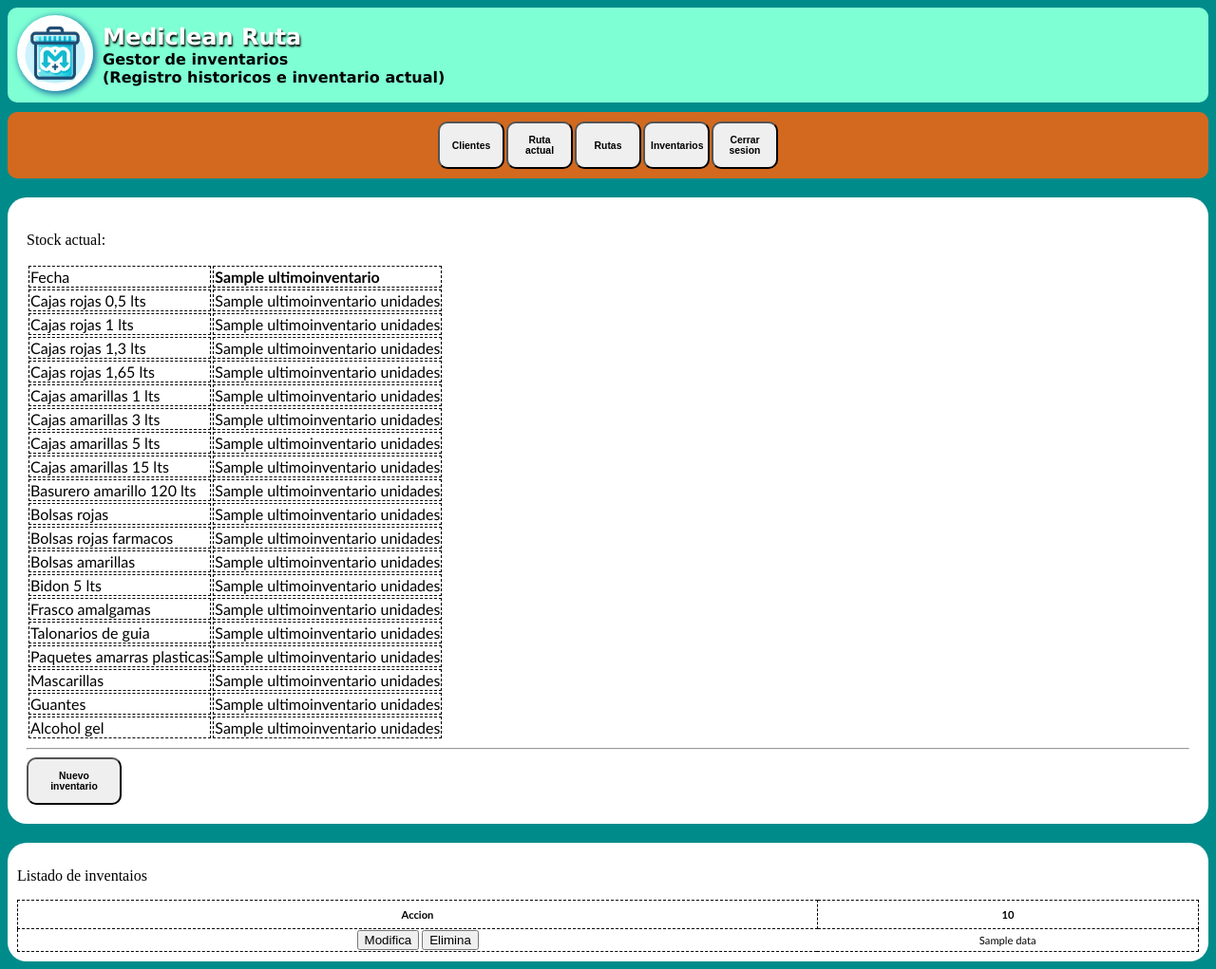
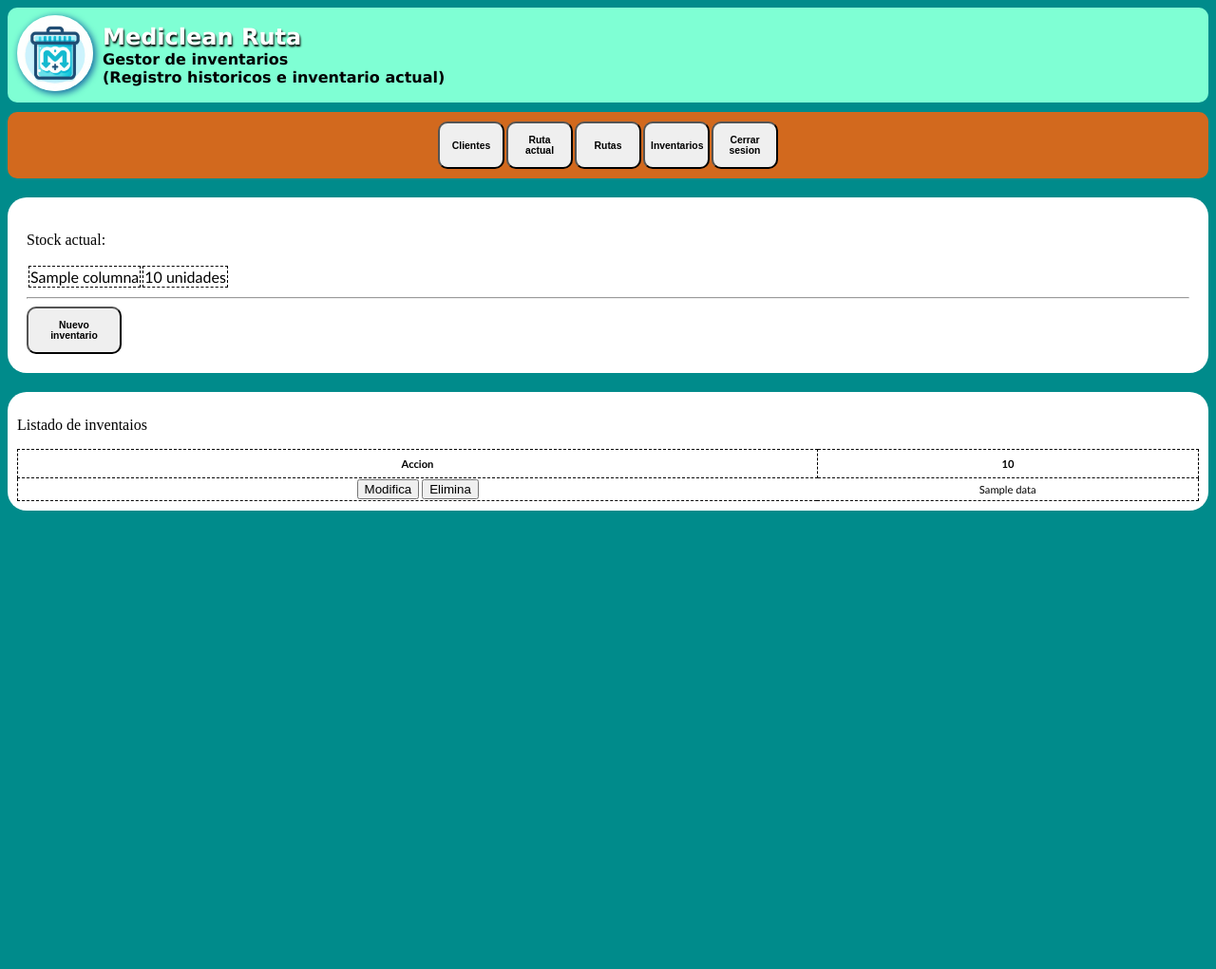
Before and after one commit to Ishovias/mc-ruta-admin, a Flask app: template templates/inventarios.html in a window 1280 px wide. Shown: the whole page at 95% size. After the commit the page ends 538 px from the top, so only its background shows below. Run offline with Flask 3, Linux system fonts and the light colour scheme; the template is opened without the code that fills it: most values are stand-ins (such as "Sample title", 1, 10 or a date in 2020).

Commit message:
Trabajando en sistema de stock

```diff
--- a/templates/inventarios.html
+++ b/templates/inventarios.html
@@ -10,26 +10,9 @@
 <p>Stock actual:</p>
 <table id="inventarioactual">
      <tbody>
-          <tr><td>Fecha</td><td><strong>{{ datos.ultimoinventario.0 }}</strong></td></tr>
-          <tr><td>Cajas rojas 0,5 lts</td><td>{{ datos.ultimoinventario.1 }} unidades</td></tr>
-          <tr><td>Cajas rojas 1 lts</td><td>{{ datos.ultimoinventario.2 }} unidades</td></tr>
-          <tr><td>Cajas rojas 1,3 lts</td><td>{{ datos.ultimoinventario.3 }} unidades</td></tr>
-          <tr><td>Cajas rojas 1,65 lts</td><td>{{ datos.ultimoinventario.4 }} unidades</td></tr>
-          <tr><td>Cajas amarillas 1 lts</td><td>{{ datos.ultimoinventario.5 }} unidades</td></tr>
-          <tr><td>Cajas amarillas 3 lts</td><td>{{ datos.ultimoinventario.6 }} unidades</td></tr>
-          <tr><td>Cajas amarillas 5 lts</td><td>{{ datos.ultimoinventario.7 }} unidades</td></tr>
-          <tr><td>Cajas amarillas 15 lts</td><td>{{ datos.ultimoinventario.8 }} unidades</td></tr>
-          <tr><td>Basurero amarillo 120 lts</td><td>{{ datos.ultimoinventario.9 }} unidades</td></tr>
-          <tr><td>Bolsas rojas</td><td>{{ datos.ultimoinventario.10 }} unidades</td></tr>
-          <tr><td>Bolsas rojas farmacos</td><td>{{ datos.ultimoinventario.11 }} unidades</td></tr>
-          <tr><td>Bolsas amarillas</td><td>{{ datos.ultimoinventario.12 }} unidades</td></tr>
-          <tr><td>Bidon 5 lts</td><td>{{ datos.ultimoinventario.13 }} unidades</td></tr>
-          <tr><td>Frasco amalgamas</td><td>{{ datos.ultimoinventario.14 }} unidades</td></tr>
-          <tr><td>Talonarios de guia</td><td>{{ datos.ultimoinventario.15 }} unidades</td></tr>
-          <tr><td>Paquetes amarras plasticas</td><td>{{ datos.ultimoinventario.16 }} unidades</td></tr>
-          <tr><td>Mascarillas</td><td>{{ datos.ultimoinventario.17 }} unidades</td></tr>
-          <tr><td>Guantes</td><td>{{ datos.ultimoinventario.18 }} unidades</td></tr>
-          <tr><td>Alcohol gel</td><td>{{ datos.ultimoinventario.19 }} unidades</td></tr>
+          {% for columna, dato in datos.stockActual.items() %}
+               <tr><td>{{ columna }}</td><td>{{ dato }} unidades</td></tr>
+          {% endfor %}
      </tbody>
 </table>
 <hr>
```
Also changed, not shown: empaquetadores/pack_inventarios.py (+33 -33 lines), handlers/inventarios.py (+33 -5 lines).
